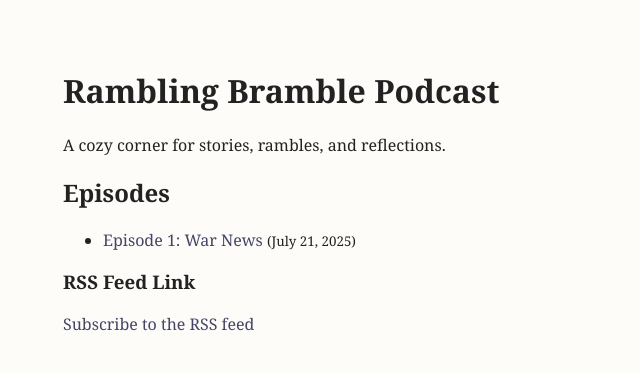
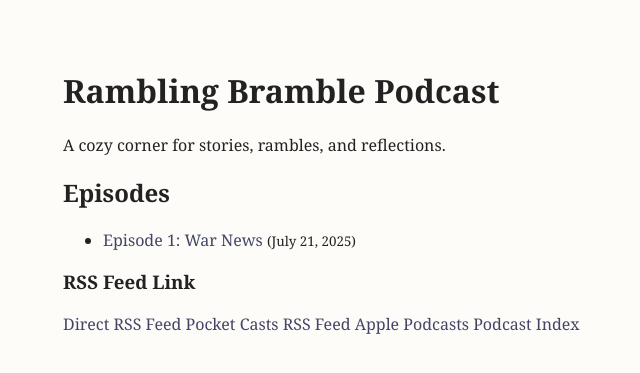
Before and after one commit to Rambling-Bramble-Blog/podcast-template, a Jekyll site: the page built from index.md, in a window 1280 px wide. Shown: the top 373 px of the page, without its empty margins (227-867 px from the left). Built offline with Jekyll 4.4.1, drawn with Linux system fonts in a browser that asks for light colours.

Commit message:
Update index.md
RSS Links

```diff
--- a/index.md
+++ b/index.md
@@ -14,6 +14,10 @@ title: Rambling Bramble Podcast
 <section>
   <h3>RSS Feed Link</h3>
   <p>
-    <a href="https://rambling-bramble-blog.github.io/podcast/feed.xml">Subscribe to the RSS feed</a>
+    <a href="https://rambling-bramble-blog.github.io/podcast/feed.xml">Direct RSS Feed</a>
+    <a href="https://pca.st/goiydyu7">Pocket Casts RSS Feed</a>
+    <a href="https://podcasts.apple.com/us/podcast/rambling-bramble-podcast/id1828215244">Apple Podcasts</a>
+    <a href="https://podcastindex.org/podcast/7420725">Podcast Index</a>
+
   </p>
 </section>
```
